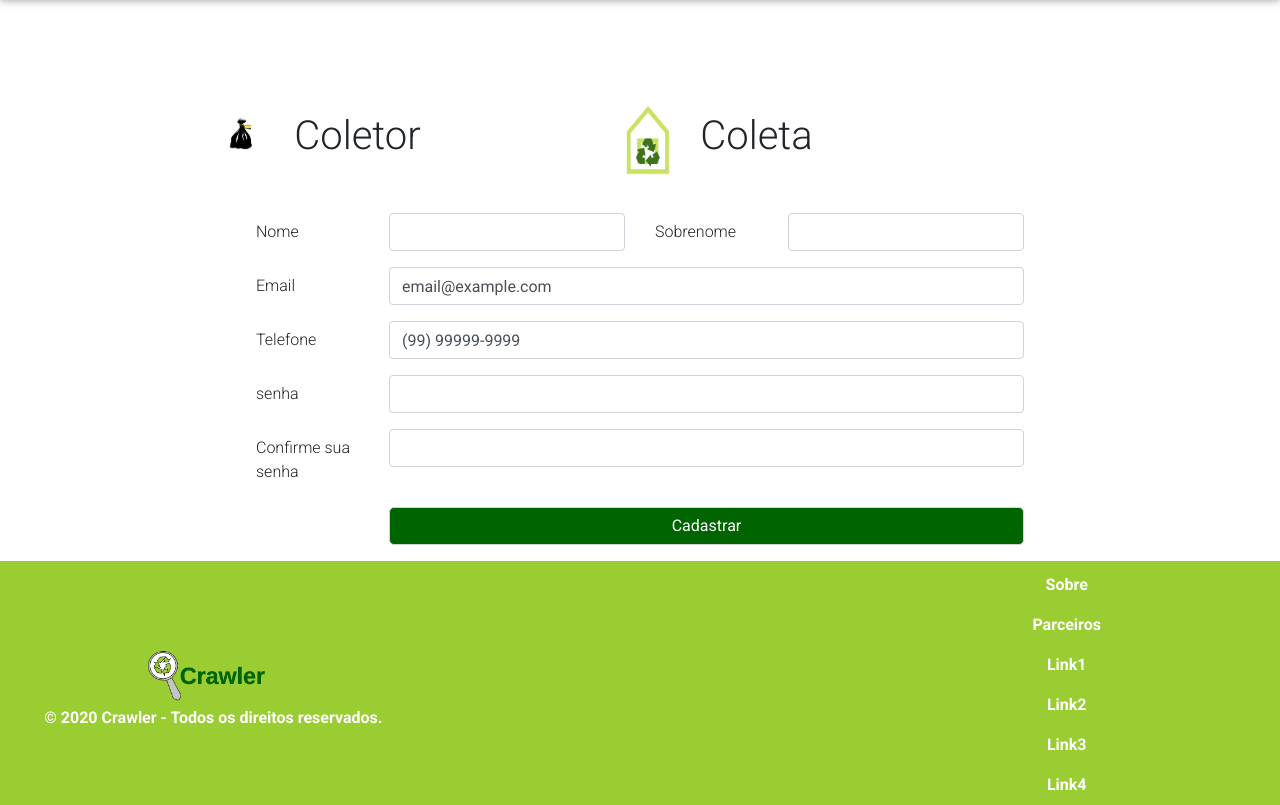
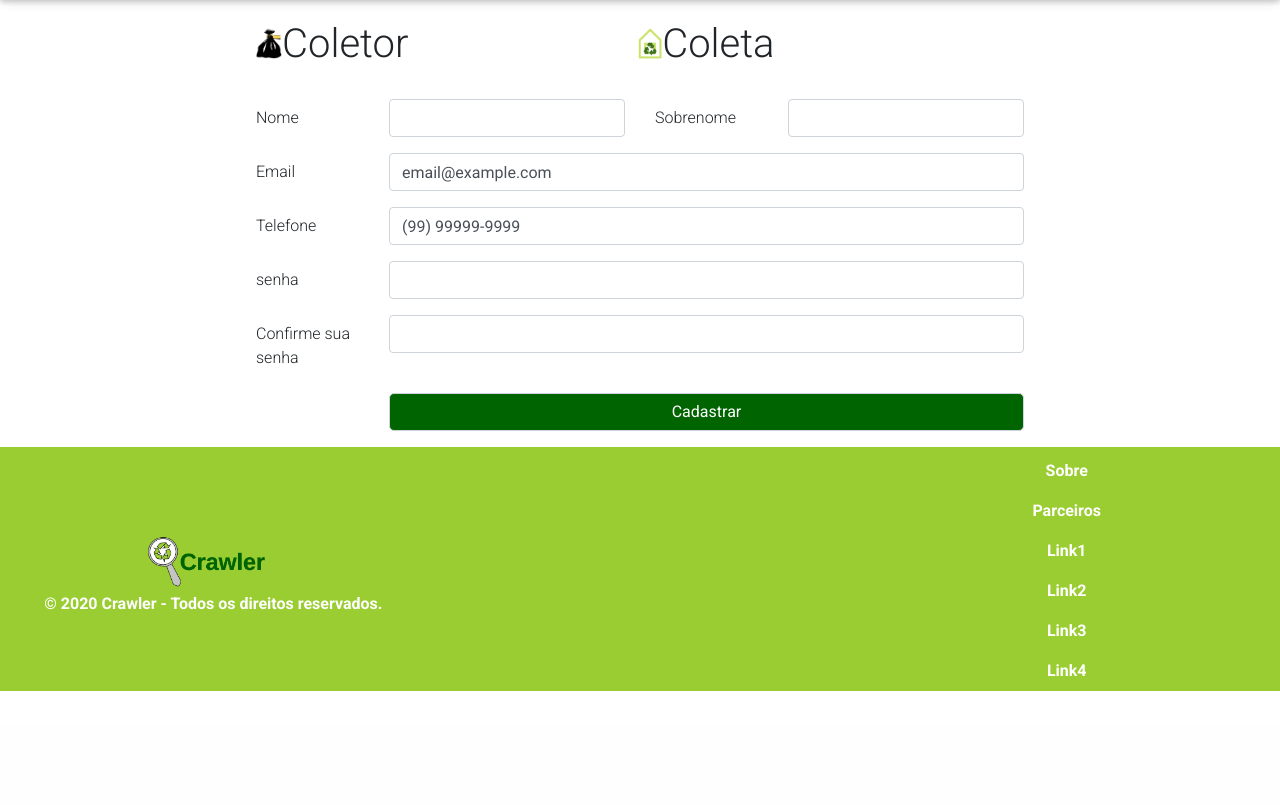
Before and after one commit to simeiaolimpia/crawler, a PHP site: page /view/cadastro.php in a window 1280 px wide. Shown: the part 77-882 px from the top of the page. After the commit the page ends 768 px from the top, so only its background shows below. Run offline with PHP 8.4, Linux system fonts and the light colour scheme; some libraries are stand-ins or nearby versions.

Commit message:
Modificando icones de cadastro

```diff
--- a/controller/bd.php
+++ b/controller/bd.php
@@ -1,8 +1,8 @@
 <?php
 
 $dsn = 'mysql:dbname=mydb;host=127.0.0.1'; // Data Source Name
-$db_user = 'root';
-$db_pass = '952876143';
+$db_user = 'usuário';
+$db_pass = 'senha';
 $pdo = new PDO($dsn, $db_user, $db_pass); // representa a conexão com o SGBD
 
  ?>
--- a/view/cadastro.php
+++ b/view/cadastro.php
@@ -1,17 +1,17 @@
 <?php include_once 'temp/header.php' ?>
 
-<main style="width: 60%; margin: auto;margin-top: 20vh; position: relative; ">
-	<form method="post" action="/controller/new_user.php" >
+<main style="width: 60%; margin: auto;">
+	<form method="post" action="/controller/new_user.php" style="margin-top: 90px">
 		<div class="mb-3 row">
-			<label for="" class="col-sm-2 col-form-label d-flex justify-content-center align-items-center">
-				<img style="width: 100px;height: 100px" src="./img/icon_coletor.png">
+			<label for="" class="col-sm-2 col-form-label d-flex justify-content-left align-items-center">
+				<img style="width: 31px; height: 31px; margin-bottom: 10px;" src="./img/icon_coletor.png">
 				<h1>Coletor</h1>
 			</label>
 			<div class="col-sm-4">
 				<input name="flag" style="display: none" type="radio"  class="form-control" value="Coletor" name="tipo">
 			</div>
 			<label for="" class="col-sm-2 col-form-label d-flex justify-content-center align-items-center">
-				<img style="width: 100px;height: 100px" src="./img/ponto_de_coleta.png">
+				<img style="width: 31px; height: 31px; margin-bottom: 10px" src="./img/ponto_de_coleta.png">
 				<h1>Coleta</h1>
 			</label>
 			<div class="col-sm-4">
```
Also changed, not shown: view/img/icon_coletor.png, view/img/ponto_de_coleta.png.
